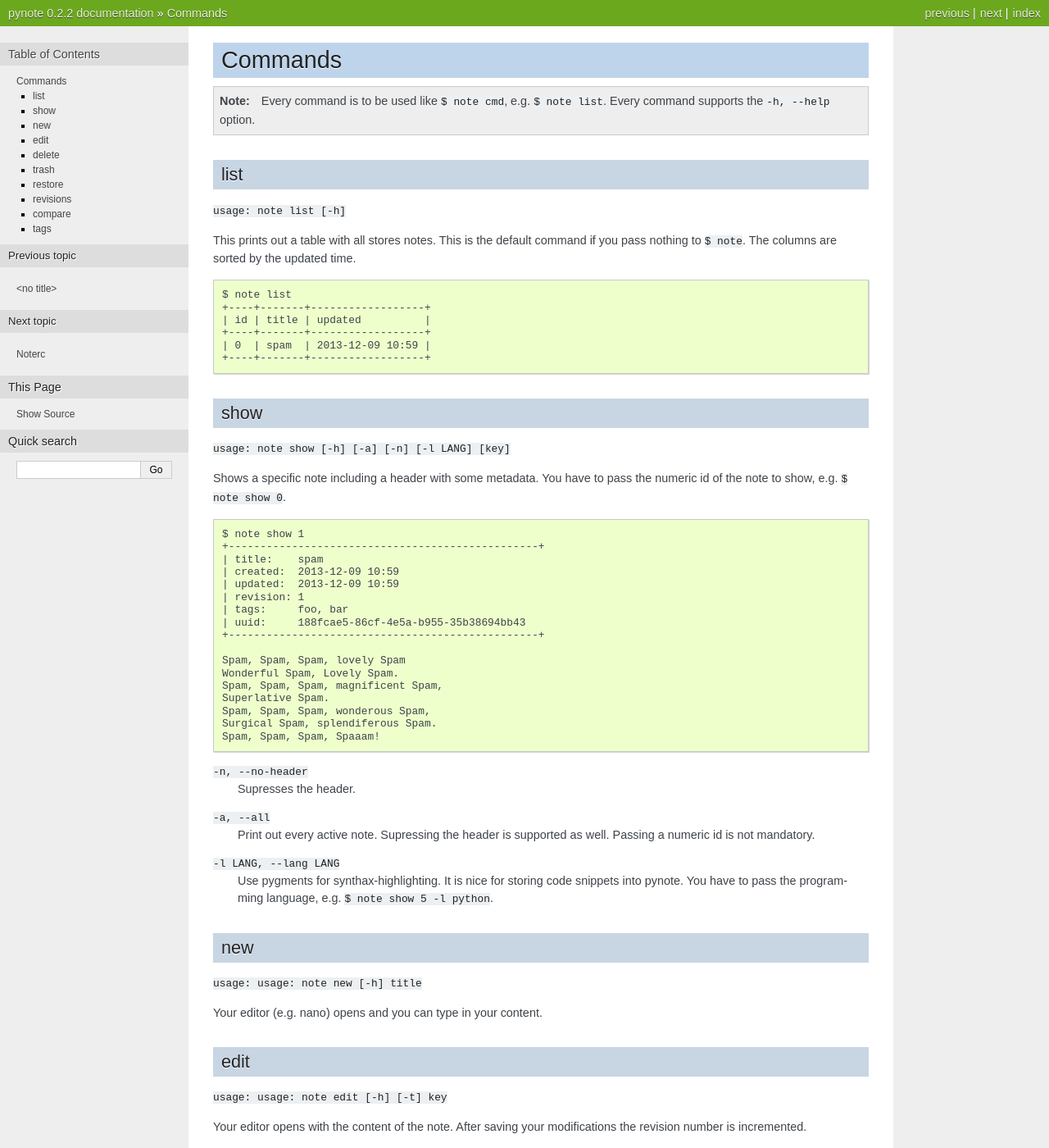
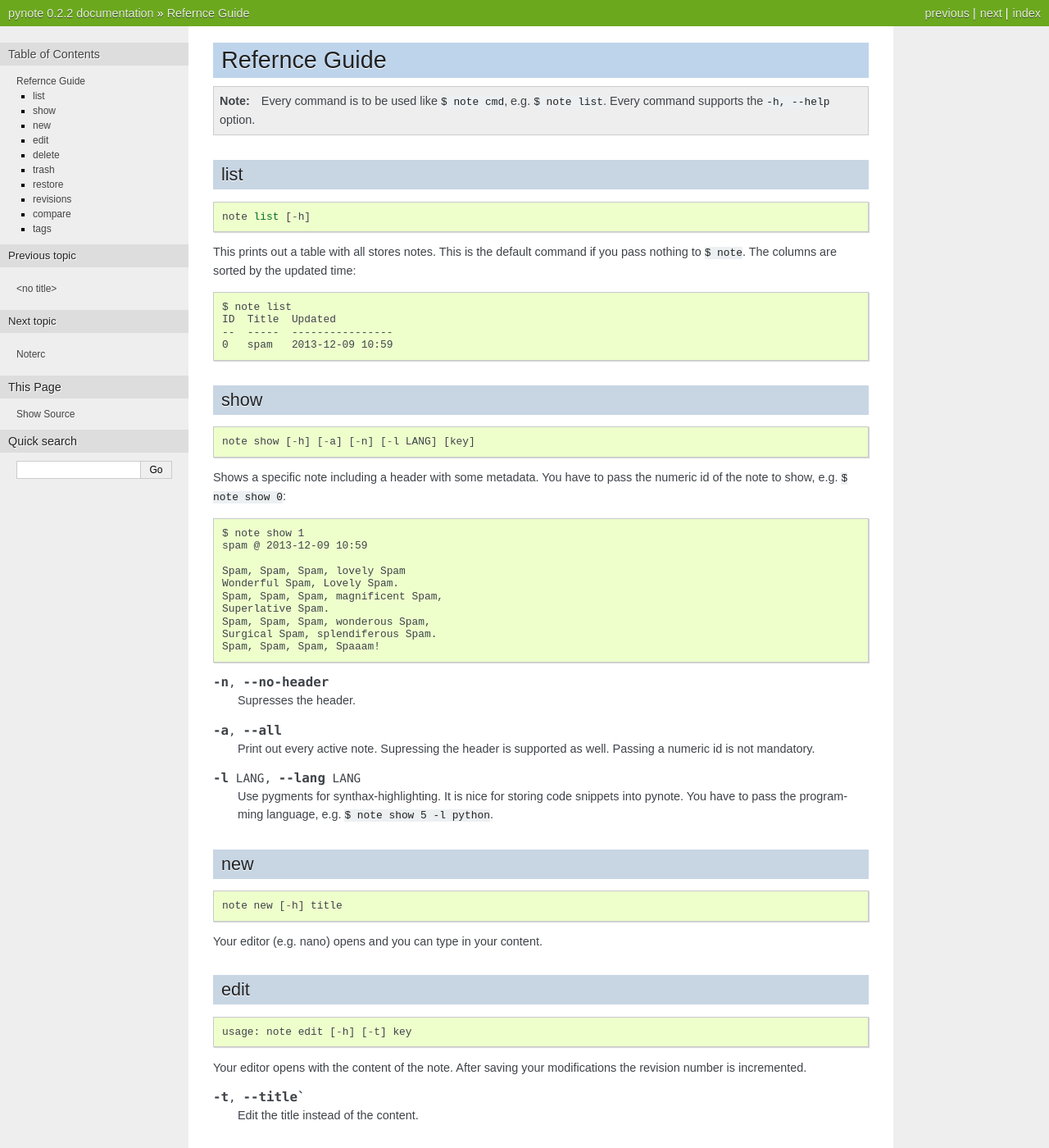
Before and after one commit to fastpacecolding/pynote, a Sphinx documentation site: the page built from doc/reference.rst, in a window 1280 px wide and 1400 px high. Shown: the whole window at 82% size. Built offline with Sphinx 7.4.7, drawn with Linux system fonts in a browser that asks for light colours; some of the changed text lies outside the part shown.

Commit message:
Updated docs, discovered .. cmdoption::

```diff
--- a/doc/index.rst
+++ b/doc/index.rst
@@ -14,7 +14,7 @@
    :maxdepth: 2
 
    Overview <overview>
-   commands
+   reference
    Configuration <configuration>
    changelog
    contributing
--- a/doc/commands.rst
+++ b/doc/reference.rst
@@ -1,6 +1,5 @@
-Commands
-========
-
+Refernce Guide
+==============
 .. TODO remove `` things
 .. note::
     Every command is to be used like ``$ note cmd``, e.g. ``$ note list``.
@@ -10,41 +9,32 @@
 list
 ----
 
-``usage: note list [-h]``
+::
+
+    note list [-h]
 
 This prints out a table with all stores notes. This is the default
 command if you pass nothing to ``$ note``. The columns are sorted by
-the updated time.
-
-::
+the updated time::
 
     $ note list
-    +----+-------+------------------+
-    | id | title | updated          |
-    +----+-------+------------------+
-    | 0  | spam  | 2013-12-09 10:59 |
-    +----+-------+------------------+
+    ID  Title  Updated
+    --  -----  ----------------
+    0   spam   2013-12-09 10:59
 
 
 show
 ----
 
-``usage: note show [-h] [-a] [-n] [-l LANG] [key]``
+::
+
+    note show [-h] [-a] [-n] [-l LANG] [key]
 
 Shows a specific note including a header with some metadata. You have
-to pass the numeric id of the note to show, e.g. ``$ note show 0``.
-
-::
+to pass the numeric id of the note to show, e.g. ``$ note show 0``::
 
     $ note show 1
-    +-------------------------------------------------+
-    | title:    spam
-    | created:  2013-12-09 10:59
-    | updated:  2013-12-09 10:59
-    | revision: 1
-    | tags:     foo, bar
-    | uuid:     188fcae5-86cf-4e5a-b955-35b38694bb43
-    +-------------------------------------------------+
+    spam @ 2013-12-09 10:59
 
     Spam, Spam, Spam, lovely Spam
     Wonderful Spam, Lovely Spam.
@@ -55,14 +45,17 @@
     Spam, Spam, Spam, Spaaam!
 
 
-``-n, --no-header``
+.. cmdoption:: -n, --no-header
+
     Supresses the header.
 
-``-a, --all``
+.. cmdoption:: -a, --all
+
     Print out every active note. Supressing the header is supported
     as well. Passing a numeric id is not mandatory.
 
-``-l LANG, --lang LANG``
+.. cmdoption:: -l LANG, --lang LANG
+
     Use pygments for synthax-highlighting. It is nice for storing
     code snippets into pynote. You have to pass the programming
     language, e.g. ``$ note show 5 -l python``.
@@ -71,7 +64,9 @@
 new
 ---
 
-``usage: usage: note new [-h] title``
+::
+
+    note new [-h] title
 
 Your editor (e.g. nano) opens and you can type in your content.
 
@@ -79,20 +74,25 @@
 edit
 ----
 
-``usage: usage: note edit [-h] [-t] key``
+::
+
+    usage: note edit [-h] [-t] key
 
 Your editor opens with the content of the note. After saving your
 modifications the revision number is incremented.
 
 
-``-t, --title``
+.. cmdoption:: -t, --title`
+
     Edit the title instead of the content.
 
 
 delete
 ------
 
-``usage: note delete [-h] key``
+::
+
+    note delete [-h] key
 
 Move a note to trash.
 
@@ -100,11 +100,11 @@
 trash
 -----
 
-``usage: note trash [-h]``
+::
 
-Prints out all delete notes in a table.
+    note trash [-h]
 
-::
+Prints out all delete notes in a table::
 
     $ note trash
     +----+--------+------------------+
@@ -118,7 +118,9 @@
 restore
 -------
 
-``usage: note restore [-h] key``
+::
+
+    note restore [-h] key
 
 Restore a delete note from trash. You have to use the numeric id
 from ``$ note trash``.
@@ -127,11 +129,11 @@
 revisions
 ---------
 
-``usage: note revisions [-h] key``
+::
 
-Shows all available revisions of a note as a table.
+    note revisions [-h] key
 
-::
+Shows all available revisions of a note as a table::
 
     $ note revisions 8
     There are 2 revisions of 'spam':
@@ -147,13 +149,13 @@
 compare
 -------
 
-``usage: note compare [-h] [-c] new_rev old_rev``
+::
+
+    note compare [-h] [-c] new_rev old_rev
 
 Create a unified diff of two notes. Pass the numeric id of a note
 and the two revision numbers which you want to compare. This command
-supports colors!
-
-::
+supports colors::
 
     $ note compare 1 2 1
     --- my silly spam, revision: 1   2014-01-06 22:31
@@ -169,14 +171,17 @@
     +This is a change!
 
 
-``-c, --color``
+.. cmdoption:: -c, --color
+
     Use colors!
 
 
 tags
 ----
 
-``usage: note tags [-h] [-a ADD [ADD ...] | -d DELETE [DELETE ...]] [key]``
+::
+
+    note tags [-h] [-a ADD [ADD ...] | -d DELETE [DELETE ...]] [key]
 
 View, delete or add tags. This command is quite new and maybe some features
 are missing. A tag is just an arbitrary string. A note can contain multiple
@@ -199,8 +204,10 @@
 For deleting and adding tags checkout out the accepted options!
 
 
-``-a ADD, --add ADD``
+.. cmdoption:: -a ADD, --add ADD
+
     Add one or more tags to a note. ``$ note tags 1 --add "foo"``
 
-``-d DELETE, --delete DELETE``
+.. cmdoption:: -d DELETE, --delete DELETE
+
     Remove one or more tags from a note, ``$ note tags 1 --delete "foo"``
```
Also changed, not shown: doc/contributing.rst (+2 -5 lines), doc/quickstart.rst (deleted, +0 -12 lines).
